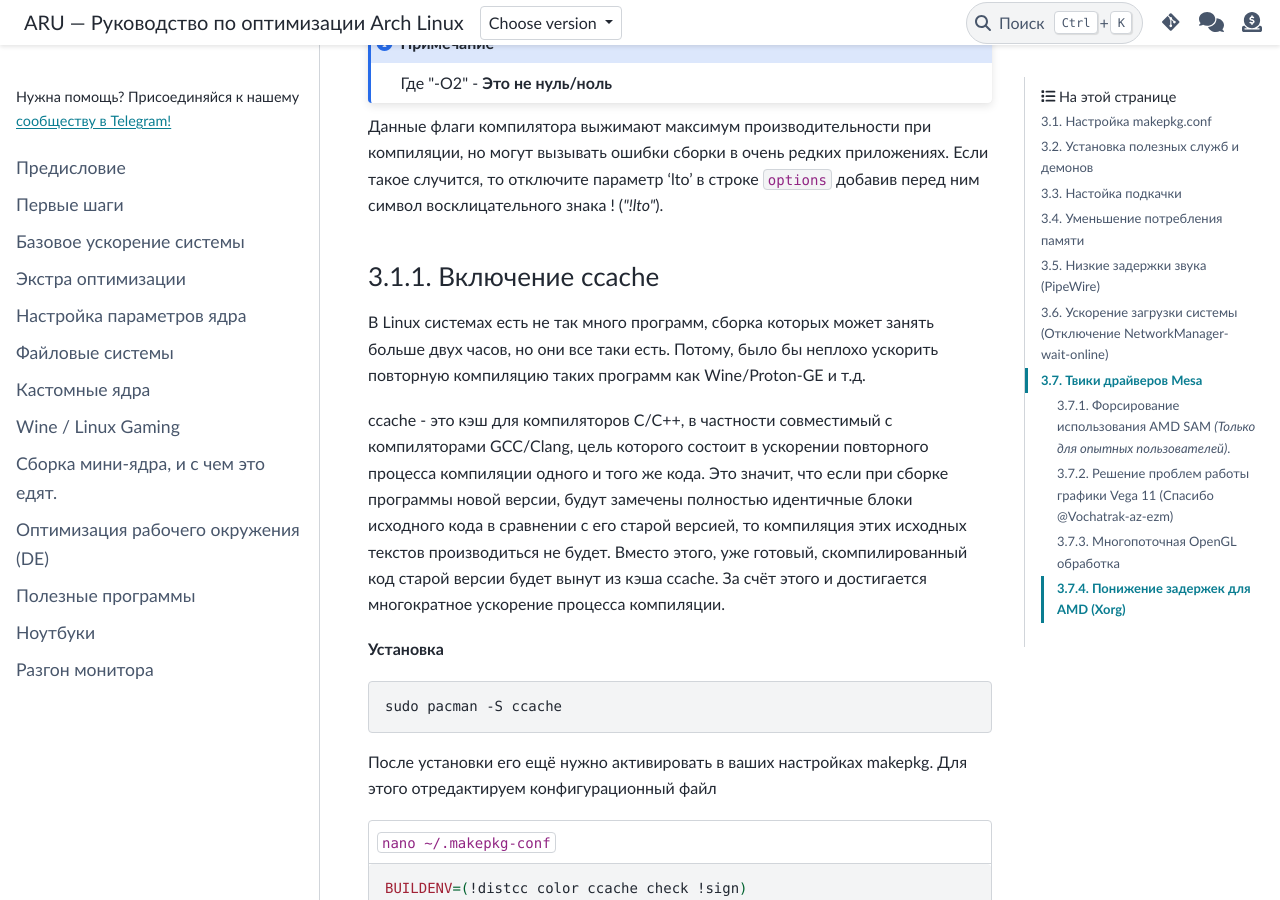
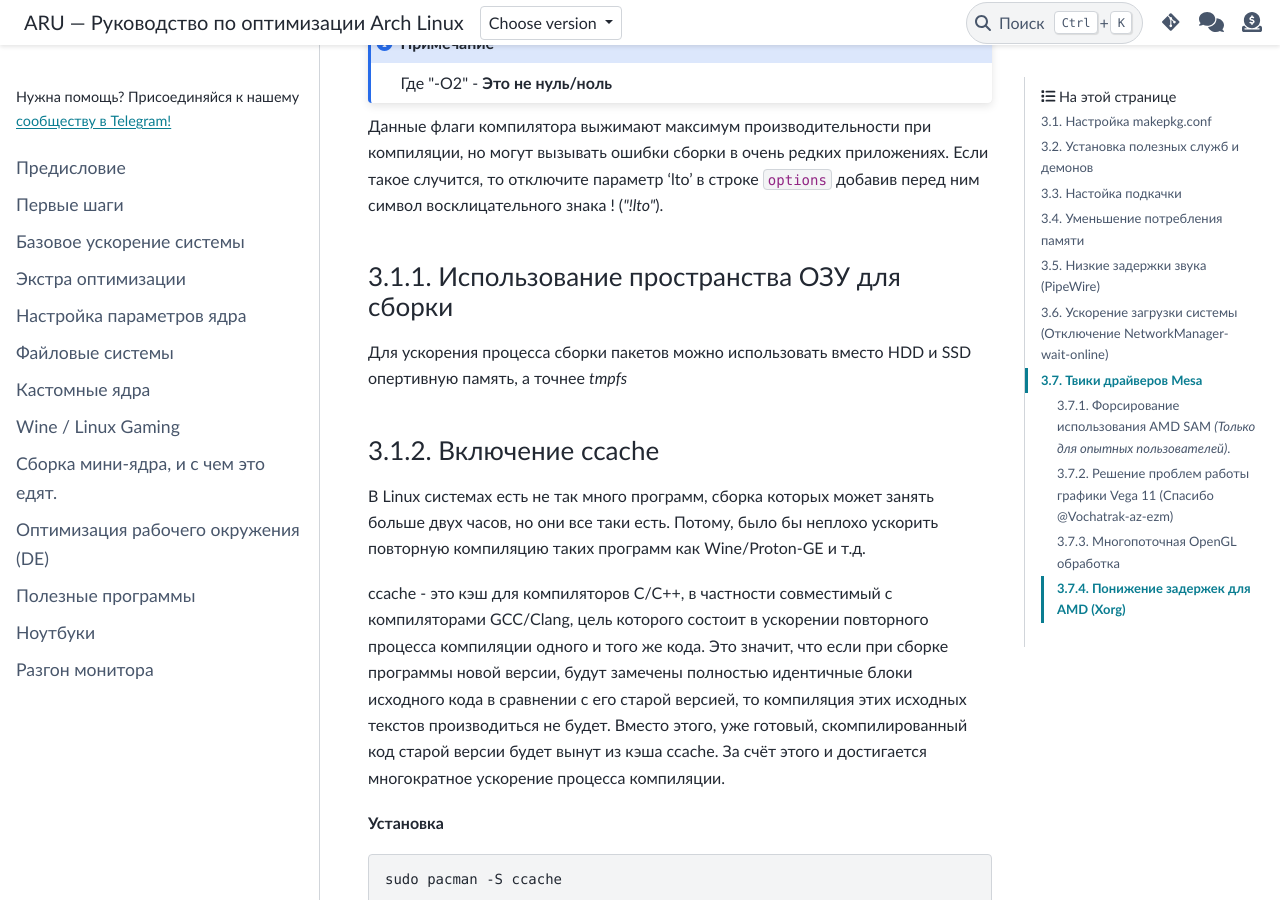
Before and after one commit to ventureoo/ARU, a Sphinx documentation site: the page built from docs/source/generic-system-acceleration.rst, in a window 1280 px wide and 900 px high, scrolled down 744 px. Built offline with Sphinx 7.4.7 and the PyData theme 0.15.4, drawn with Linux system fonts in a browser that asks for light colours.

Commit message:
Обновить docs/source/generic-system-acceleration.rst

```diff
--- a/docs/source/generic-system-acceleration.rst
+++ b/docs/source/generic-system-acceleration.rst
@@ -53,6 +53,12 @@ Arch Linux - это фундамент, и требуется уйма надс
 
 .. index:: makepkg, ccache, native-compilation
 .. _enabling_ccache:
+
+-----------------------
+Использование пространства ОЗУ для сборки
+-----------------------
+
+Для ускорения процесса сборки пакетов можно использовать вместо HDD и SSD опертивную память, а точнее *tmpfs*
 
 -----------------------
 Включение ccache
```
